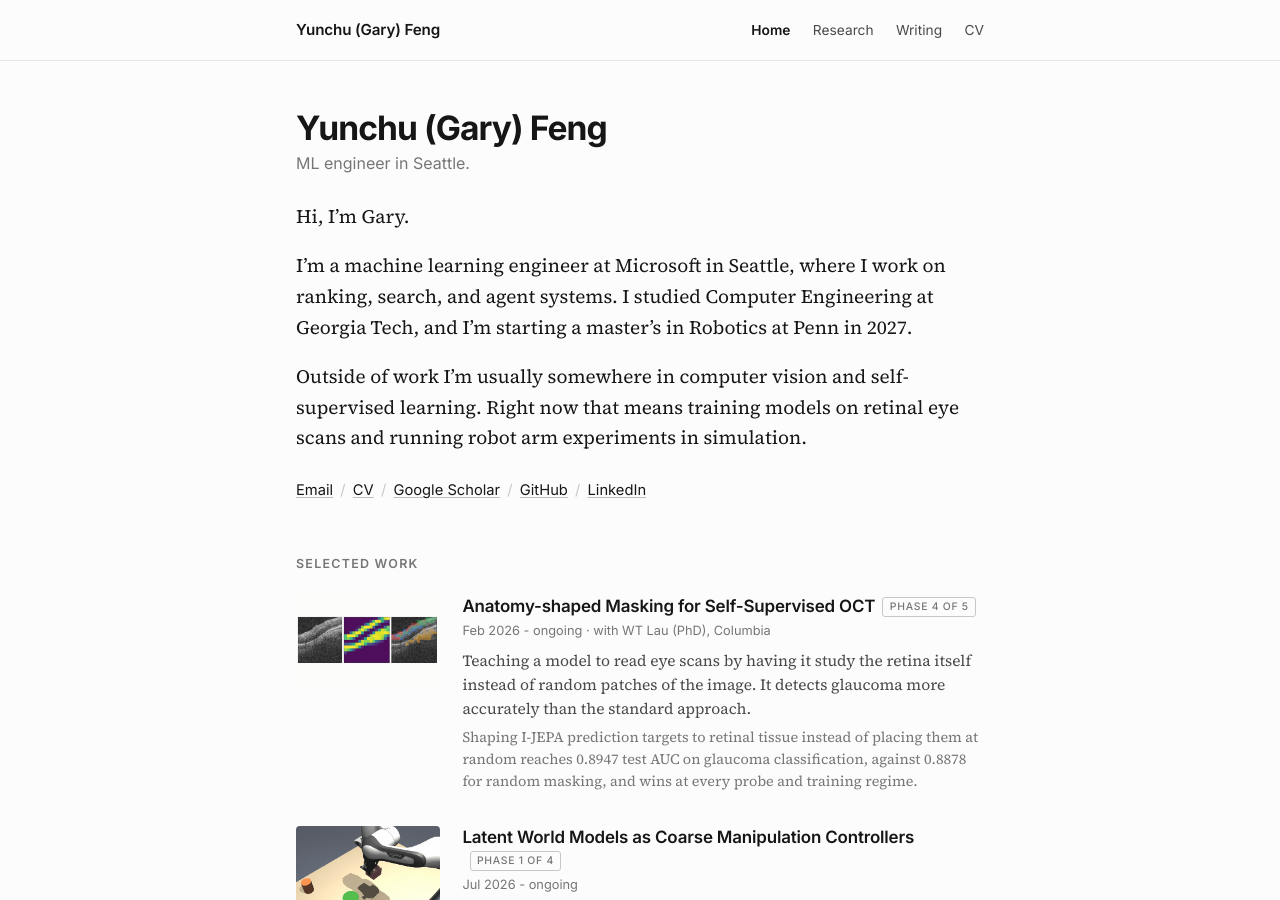
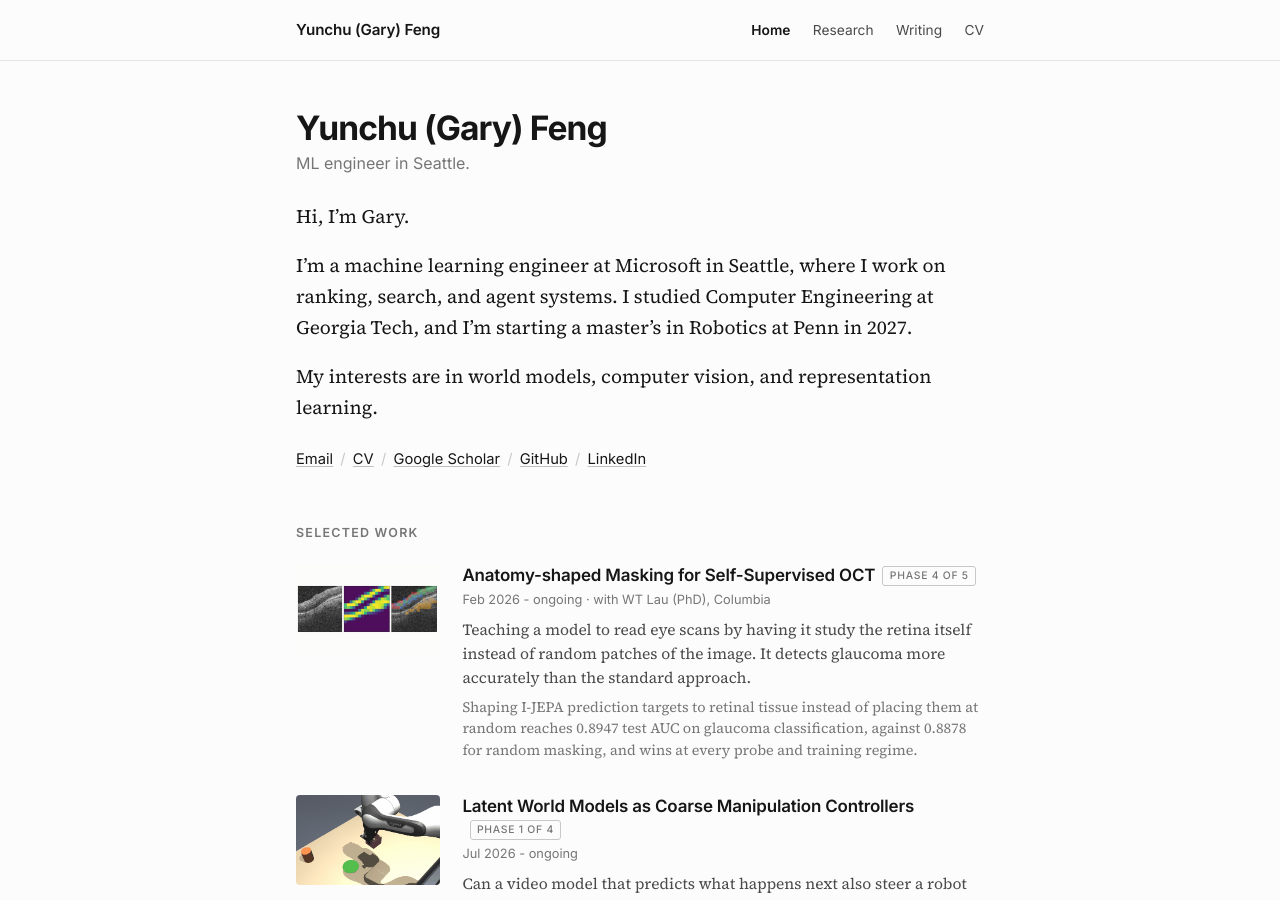
Before and after one commit to yfeng0206/yfeng0206.github.io, a Jekyll site: the page built from index.md, in a window 1280 px wide and 900 px high. Built offline with Jekyll 4.4.1, drawn with Linux system fonts in a browser that asks for light colours.

Commit message:
Homepage: state interests plainly
World models, computer vision, and representation learning, in one line.

Co-authored-by: Copilot <223556219+Copilot@users.noreply.github.com>
Copilot-Session: 842d0d62-03a9-48d3-8d1c-033bd1a377df

```diff
--- a/index.md
+++ b/index.md
@@ -13,5 +13,4 @@ I'm a machine learning engineer at Microsoft in Seattle, where I work on ranking
 agent systems. I studied Computer Engineering at Georgia Tech, and I'm starting a master's in
 Robotics at Penn in 2027.
 
-Outside of work I'm usually somewhere in computer vision and self-supervised learning. Right now
-that means training models on retinal eye scans and running robot arm experiments in simulation.
+My interests are in world models, computer vision, and representation learning.
```
